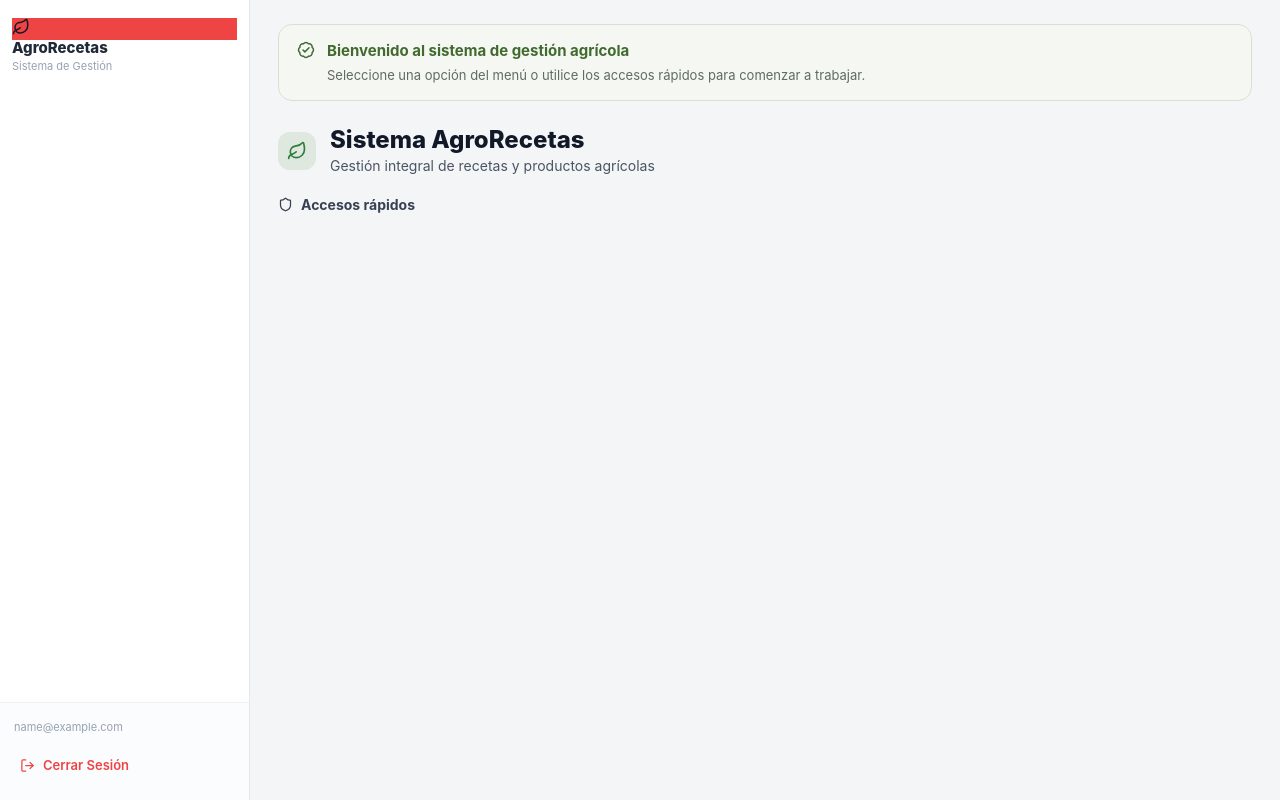
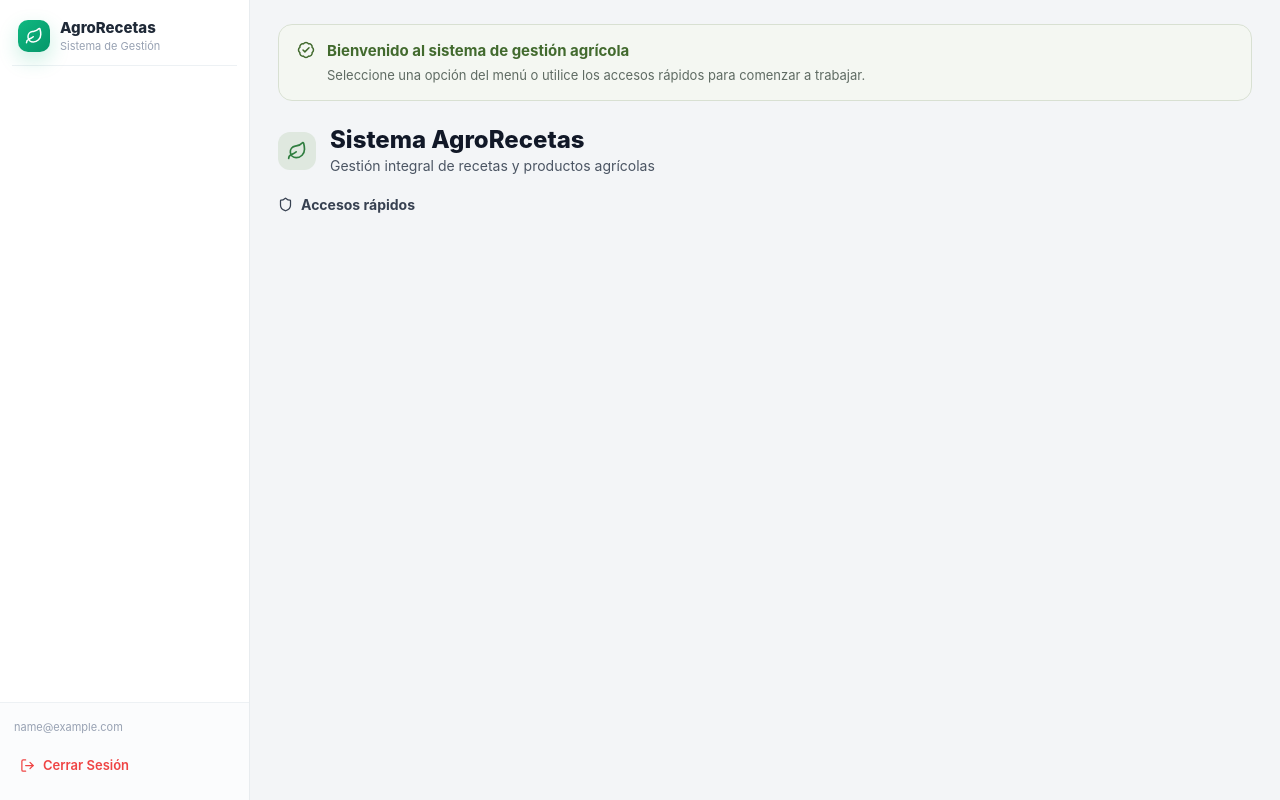
Before and after one commit to JMoyaG/app-recetas, a React (Vite) app: page / in a window 1280 px wide. Built offline with nearby package versions, Linux system fonts and the light colour scheme; sample sign-in values are in the browser's storage.

Commit message:
correccion de slider

```diff
--- a/src/index.css
+++ b/src/index.css
@@ -44,10 +44,11 @@ input {
   width: 250px;
   background: #ffffff;
   color: #111827;
-  border-right: 1px solid #e5e7eb;
+  border-right: 1px solid #e8ecef;
   display: flex;
   flex-direction: column;
   justify-content: space-between;
+  transition: box-shadow 0.25s ease, transform 0.25s ease;
 }
 
 .sidebar-top {
@@ -55,12 +56,23 @@ input {
 }
 
 .brand {
-  border-bottom: none;
+  display: flex;
+  align-items: center;
+  gap: 10px;
+  padding: 2px 6px 12px;
+  border-bottom: 1px solid #edf1f4;
+  margin-bottom: 12px;
 }
 
 .brand-icon {
-  background: #ef4444;
-  box-shadow: none;
+  width: 32px;
+  height: 32px;
+  border-radius: 10px;
+  display: grid;
+  place-items: center;
+  background: linear-gradient(135deg, #10b981, #059669);
+  color: white;
+  box-shadow: 0 8px 20px rgba(16, 185, 129, 0.22);
 }
 
 .brand-title {
@@ -85,24 +97,31 @@ input {
 .sidebar-link {
   display: flex;
   align-items: center;
-  gap: 12px;
-  min-height: 42px;
-  padding: 0 14px;
-  border-radius: 12px;
-  color: #9ca3af;
+  gap: 10px;
+  min-height: 40px;
+  padding: 0 12px;
+  border-radius: 10px;
+  color: #475467;
   font-size: 13px;
   font-weight: 500;
-  transition: all 0.2s ease;
+  overflow: hidden;
+  transition:
+    background 0.22s ease,
+    color 0.22s ease,
+    transform 0.18s ease,
+    box-shadow 0.22s ease;
 }
 
 .sidebar-link:hover {
-  background: rgba(255,255,255,0.05);
-  color: #ffffff;
+  background: #f0fdf4;
+  color: #065f46;
+  transform: translateX(3px);
 }
 
 .sidebar-link.active {
   background: #0f9f6e;
-  color: #fff;
+  color: #ffffff;
+  font-weight: 700;
   box-shadow: 0 10px 20px rgba(15, 159, 110, 0.25);
 }
 
@@ -156,10 +175,12 @@ input {
   flex: 1;
   padding: 24px 28px;
   background: #f3f5f7;
+  margin-left: 250px;
 }
 
 .page-wrap {
   min-height: calc(100vh - 48px);
+  animation: pageFade 0.32s ease;
 }
 
 /* =========================
@@ -249,6 +270,15 @@ input {
   display: flex;
   flex-direction: column;
   justify-content: space-between;
+  transition:
+    transform 0.24s ease,
+    box-shadow 0.24s ease,
+    border-color 0.24s ease;
+}
+
+.dashboard-card:hover {
+  box-shadow: 0 18px 35px rgba(16, 24, 40, 0.08);
+  border-color: #cfd8cc;
 }
 
 .dashboard-card-top {
@@ -525,30 +555,28 @@ input {
   font-weight: 500;
   transition: all 0.2s ease;
 }
+
 .form-input.has-left-icon {
   padding-left: 46px !important;
 }
 
-/* 🔥 EFECTO FOCUS PRO */
 .form-input:focus {
   border-color: #10b981;
   background: #ffffff;
   box-shadow: 0 0 0 3px rgba(16, 185, 129, 0.15);
 }
-/* 🔥 TEXTO */
+
 .login-text-input {
   color: #111827 !important;
   -webkit-text-fill-color: #111827 !important;
   caret-color: #111827;
 }
 
-/* 🔥 PLACEHOLDER */
 .login-text-input::placeholder {
   color: #6b7280;
   opacity: 1;
 }
 
-/* 🔥 LABEL MÁS VISIBLE */
 .form-label {
   display: block;
   margin-bottom: 6px;
@@ -617,45 +645,6 @@ input {
   padding-top: 16px;
 }
 
-
-.sidebar {
-  transition: box-shadow 0.25s ease, transform 0.25s ease;
-}
-
-.sidebar-link {
-  position: relative;
-  overflow: hidden;
-  transition:
-    background 0.22s ease,
-    color 0.22s ease,
-    transform 0.18s ease,
-    box-shadow 0.22s ease;
-}
-
-.sidebar-link:hover {
-  transform: translateX(3px);
-}
-
-.sidebar-link.active {
-  box-shadow: 0 10px 24px rgba(15, 159, 110, 0.22);
-}
-
-.dashboard-card {
-  transition:
-    transform 0.24s ease,
-    box-shadow 0.24s ease,
-    border-color 0.24s ease;
-}
-
-.dashboard-card:hover {
-  box-shadow: 0 18px 35px rgba(16, 24, 40, 0.08);
-  border-color: #cfd8cc;
-}
-
-.page-wrap {
-  animation: pageFade 0.32s ease;
-}
-
 @keyframes pageFade {
   from {
     opacity: 0;
@@ -673,20 +662,28 @@ input {
 .search-box {
   will-change: transform, opacity;
 }
+
 @media (max-width: 768px) {
   .main-content {
     margin-left: 0 !important;
     padding: 82px 14px 16px !important;
     width: 100%;
+    max-width: 100%;
+  }
+
+  .page-wrap {
+    min-height: auto;
+  }
+
+  .sidebar-link {
+    border-radius: 14px;
   }
 
   .sidebar {
     width: 260px;
   }
+
+  .sidebar-bottom {
+    border-top: 1px solid #eef2f7;
+  }
 }
-.main-content {
-  flex: 1;
-  padding: 24px 28px;
-  background: #f3f5f7;
-  margin-left: 250px; /* 👈 ESTO FALTABA */
-}
```
